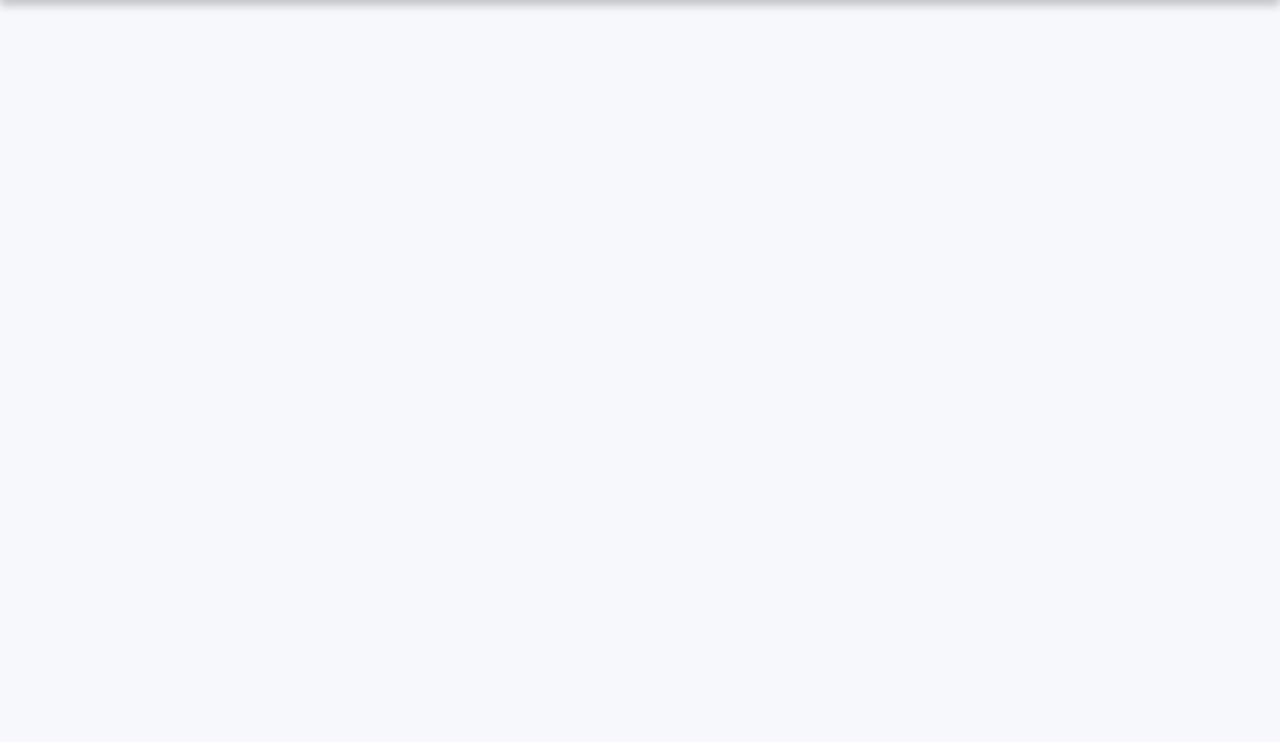
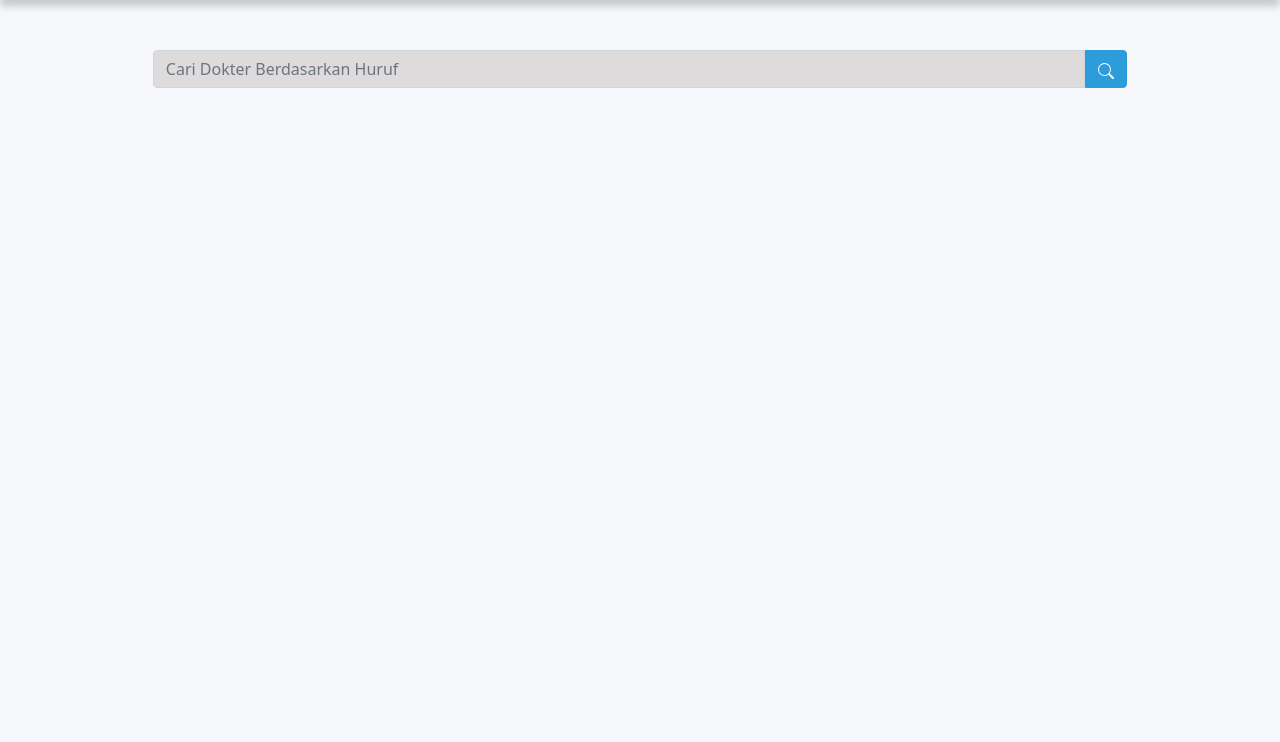
Before and after one commit to rizwangustama/Healthy-Paws, a plain HTML site: page page/memilihdokter.html in a window 1280 px wide. Shown: the part 58-800 px from the top of the page. Drawn offline with nearby package versions, Linux system fonts and the light colour scheme.

Commit message:
add section search

```diff
--- a/page/memilihdokter.html
+++ b/page/memilihdokter.html
@@ -49,6 +49,22 @@
         </div>
     </header>
 
+    <main>
+        <div class="container">
+            <section>
+                <form action="" class="d-flex">
+                    <input class="form-control search" type="search" placeholder="Cari Dokter Berdasarkan Huruf"
+                        aria-label="Search">
+                    <button class="btn btn-search" type="submit"><svg xmlns="http://www.w3.org/2000/svg"
+                            width="16" height="16" fill="currentColor" class="bi bi-search" viewBox="0 0 16 16">
+                            <path
+                                d="M11.742 10.344a6.5 6.5 0 1 0-1.397 1.398h-.001c.03.04.062.078.098.115l3.85 3.85a1 1 0 0 0 1.415-1.414l-3.85-3.85a1.007 1.007 0 0 0-.115-.1zM12 6.5a5.5 5.5 0 1 1-11 0 5.5 5.5 0 0 1 11 0z" />
+                        </svg></button>
+                </form>
+            </section>
+        </div>
+    </main>
+
     <!-- Optional JavaScript; choose one of the two! -->
 
     <!-- Option 1: Bootstrap Bundle with Popper -->
--- a/src/scss/memilihdokter.scss
+++ b/src/scss/memilihdokter.scss
@@ -17,6 +17,7 @@ header {
 
     .container {
         width: 78%;
+
         .navbar {
             .container-fluid {
                 color: black;
@@ -44,3 +45,34 @@ header {
         }
     }
 }
+
+main {
+    padding-top: 50px;
+
+    .container {
+        width: 78%;
+
+        section {
+            form {
+                .search {
+                    border-bottom-right-radius: 0px;
+                    border-top-right-radius: 0px;
+                    background-color: rgb(221, 219, 219);
+                }
+
+                .btn-search {
+                    border: 1px solid $primary;
+                    background-color: $primary;
+                    color: white;
+                    border-bottom-left-radius: 0px;
+                    border-top-left-radius: 0px;
+
+                    &:hover {
+                        background-color: rgba(255, 255, 255, 0);
+                        color: $primary;
+                    }
+                }
+            }
+        }
+    }
+}
```
Also changed, not shown: src/css/memilihdokter.css, 1 other file.
